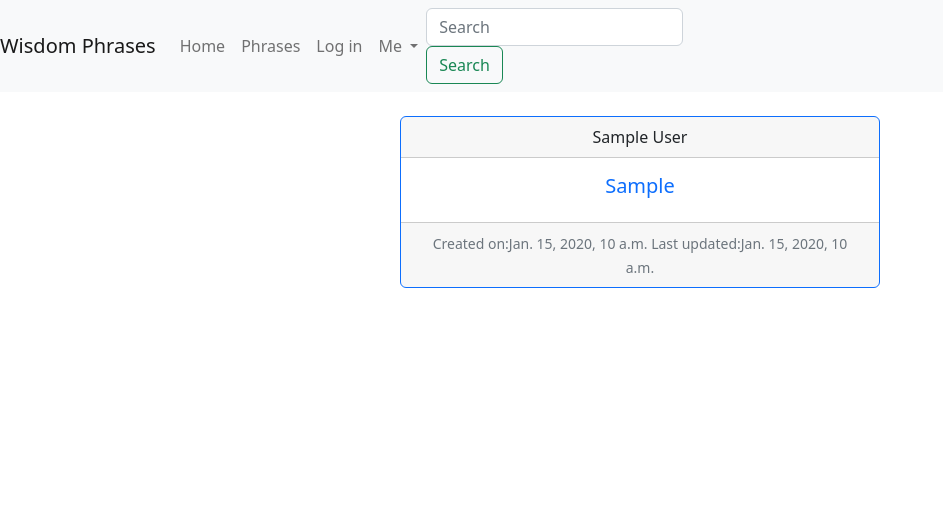
After one commit to andres777-stack/phrases, a Django app: page /phrases/joke/1/ in a window 1280 px wide. The commit adds this page. Shown: the top 528 px of the page, without its empty margins (0-943 px from the left). Run offline with Django 4.2, Linux system fonts and the light colour scheme; tables that the repository leaves empty hold one stand-in row (values such as "Sample post"); some libraries are stand-ins or nearby versions.

Commit message:
adding detail view

```diff
--- a/phrases/models.py
+++ b/phrases/models.py
@@ -1,4 +1,5 @@
 from django.db import models
+from django.urls import reverse
 
 class Phrase(models.Model):
     author = models.CharField(max_length=50)
@@ -6,6 +7,10 @@ class Phrase(models.Model):
     created = models.DateTimeField(auto_now_add=True)
     updated = models.DateTimeField(auto_now=True)
 
+    def get_absolute_url(self):
+        return reverse('phrases:detail', args=[str(self.pk)]) #se recordará que se podía usar rutas nombradas.
+    #_ahora vemos que se puede también poner argumentos de forma característica. ¿Por qué un str si espera un int?
+
     def __str__(self):
         if len(self.sentence) > 15:
             return f'{self.sentence[:15]}...({self.author})'
--- a/phrases/urls.py
+++ b/phrases/urls.py
@@ -1,8 +1,9 @@
 from django.urls import path
-from .views import PhraseListView
+from .views import PhraseListView, PhraseDetailView
 
 app_name = 'phrases'
 
 urlpatterns = [
     path('', PhraseListView.as_view(), name='list'),
+    path('joke/<int:pk>/', PhraseDetailView.as_view(), name='detail'),
 ]
--- a/phrases/views.py
+++ b/phrases/views.py
@@ -1,7 +1,9 @@
-from django.views.generic import ListView
+from django.views.generic import ListView, DetailView
 from .models import Phrase
 
 class PhraseListView(ListView):
     model = Phrase
 
+class PhraseDetailView(DetailView):
+    model = Phrase
 # Create your views here.
--- /dev/null
+++ b/templates/phrases/phrase_detail.html
@@ -0,0 +1,17 @@
+{%extends '_base.html'%}
+
+{%block title%} Phrase {%endblock%}
+{%block main%}
+<div class="card border-primary m-auto mb-3 text-center" style="max-width: 30rem">
+    <div class="card-header">{{phrase.author}}</div>
+    <div class="card-body text-primary">
+        <h5 class="card-title">{{phrase.sentence}}</h5>
+    </div>
+    <div class="card-footer">
+        <small class="text-muted">
+            Created on:{{phrase.created}}
+            Last updated:{{phrase.updated}}
+        </small>
+    </div>
+</div>
+{%endblock%}
--- a/templates/phrases/phrase_list.html
+++ b/templates/phrases/phrase_list.html
@@ -5,7 +5,7 @@
 <h2>Phrases</h2>
 <ul class="list-group list-group-flush mb-3">
     {%for phrase in phrase_list%}
-    <li class="list-group-item">{{phrase.sentence}}</li>
+    <li class="list-group-item"><a href="{{ phrase.get_absolute_url }}">{{phrase.sentence}}</a></li>
     {%endfor%}
 </ul>
 {%endblock%}
```
